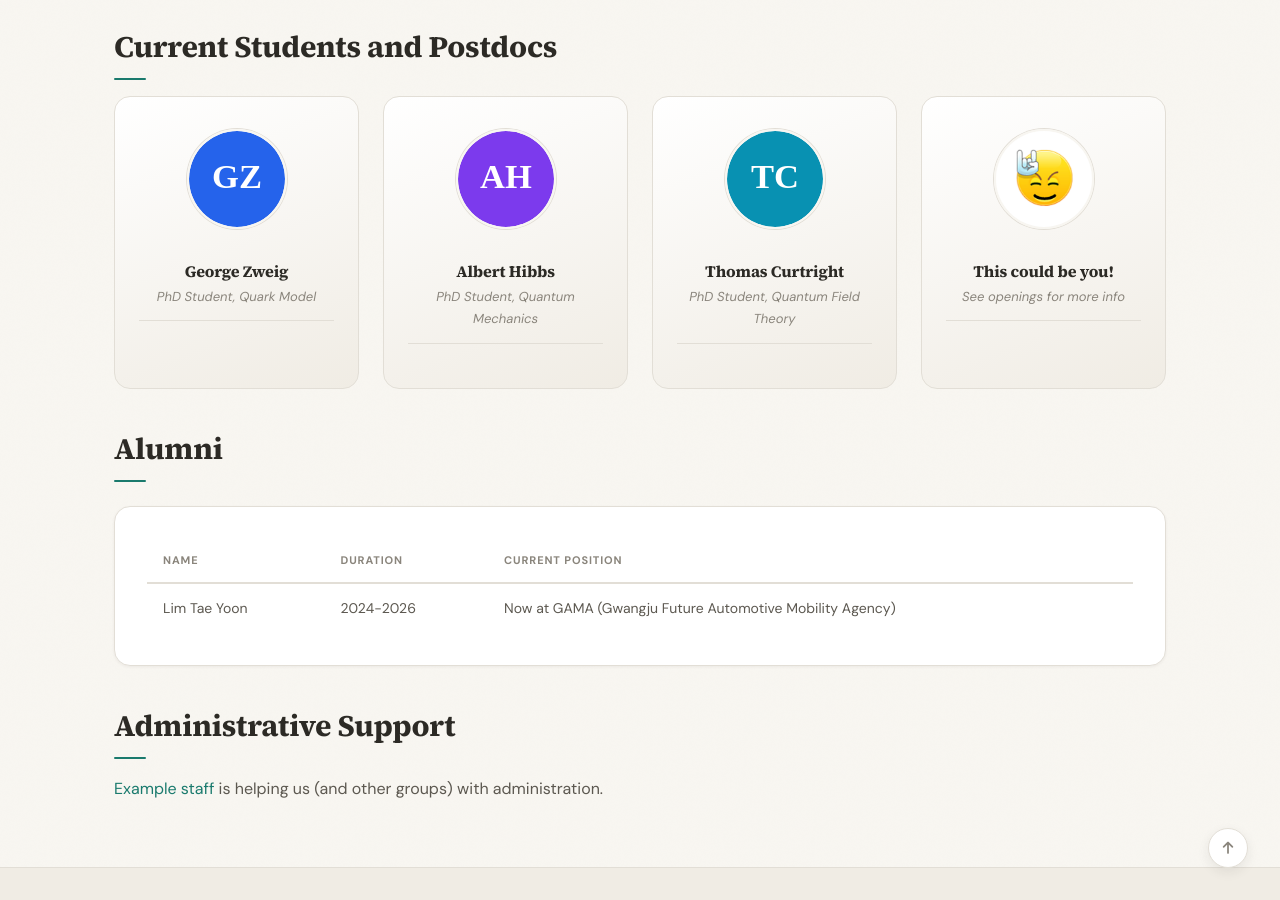
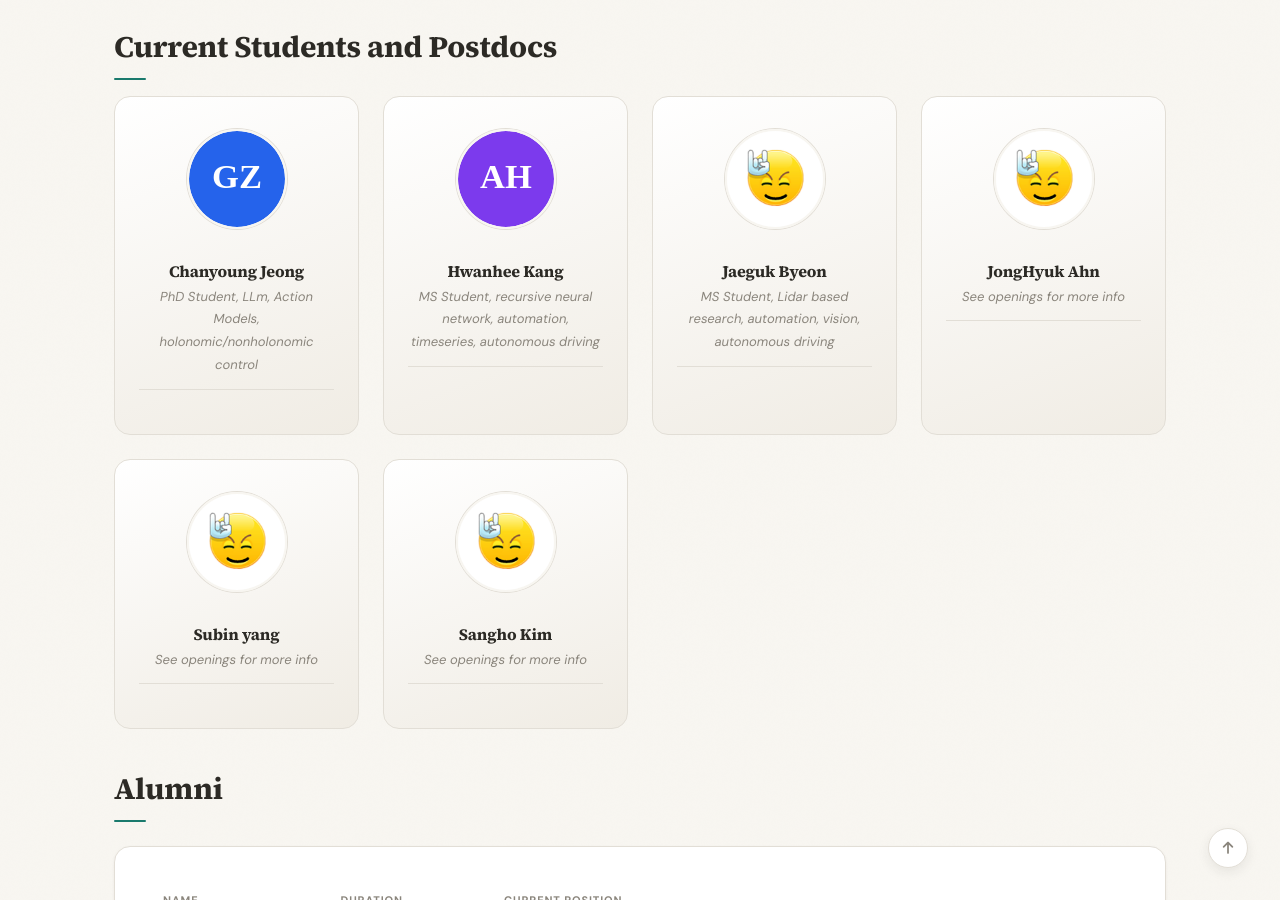
Before and after one commit to kim3957/kim3957, a Jekyll site: the page built from _pages/team.md, in a window 1280 px wide and 900 px high, scrolled down 694 px. Built offline with Jekyll 4.4.1, drawn with Linux system fonts in a browser that asks for light colours; a style sheet for code colours, icons or effects is not loaded.

Commit message:
vault backup: 2026-05-07 13:25:38

```diff
--- a/_data/team_members.yml
+++ b/_data/team_members.yml
@@ -3,18 +3,26 @@
 # Optional: email, website, scholar, github, researchgate, cv
 # Photos go in images/ or images/team/
 
-- name: George Zweig
+- name: Chanyoung Jeong
   photo: team/george-zweig.svg
-  info: PhD Student, Quark Model
+  info: PhD Student, LLm, Action Models, holonomic/nonholonomic control
 
-- name: Albert Hibbs
+- name: Hwanhee Kang
   photo: team/albert-hibbs.svg
-  info: PhD Student, Quantum Mechanics
+  info: MS Student, recursive neural network, automation, timeseries, autonomous driving
 
-- name: Thomas Curtright
-  photo: team/thomas-curtright.svg
-  info: PhD Student, Quantum Field Theory
+- name: Jaeguk Byeon
+  photo: rock.jpg
+  info: MS Student, Lidar based research, automation, vision, autonomous driving
 
-- name: "This could be you!"
+- name: JongHyuk Ahn
   photo: rock.jpg
   info: See openings for more info
+
+- name: Subin yang
+  photo: rock.jpg
+  info: See openings for more info
+
+- name: Sangho Kim
+  photo: rock.jpg
+  info: See openings for more info
```
Also changed, not shown: _data/people.yml (+10 -0 lines).
